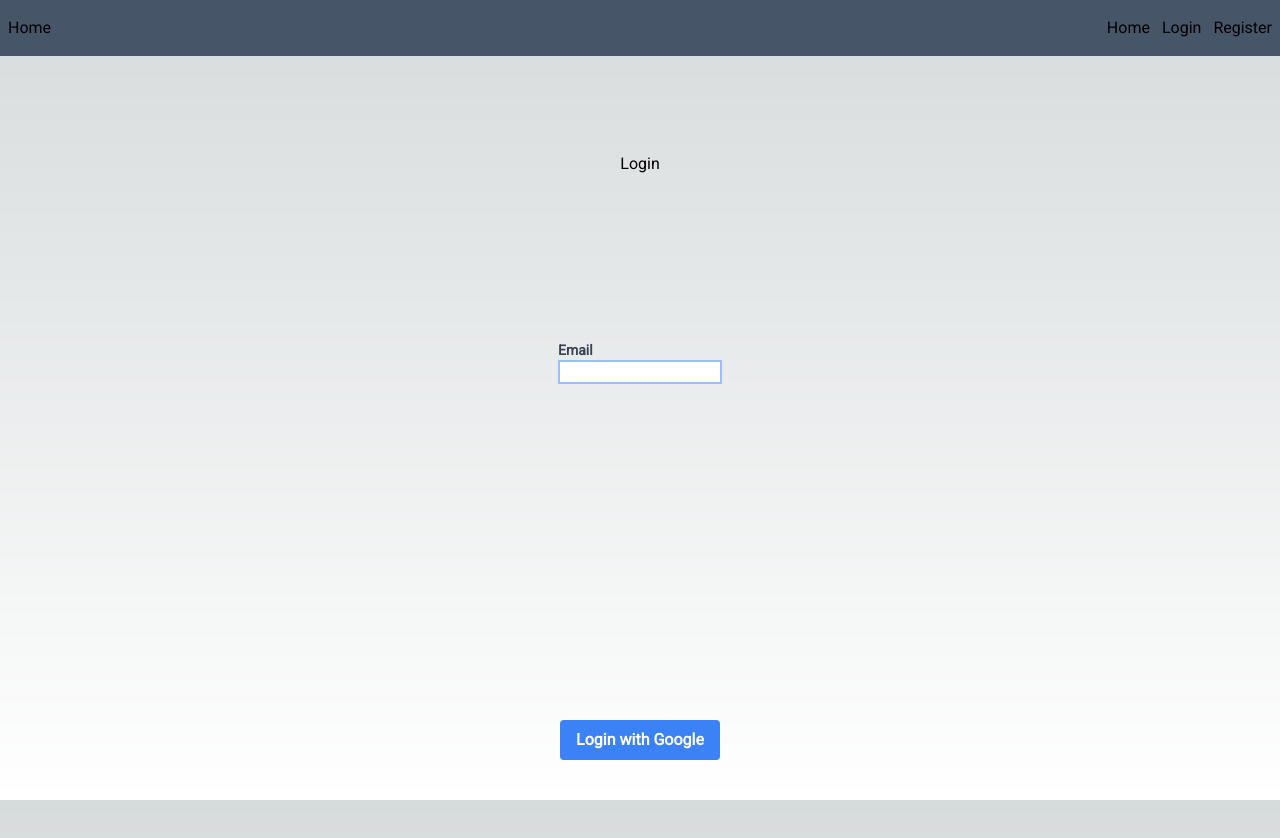
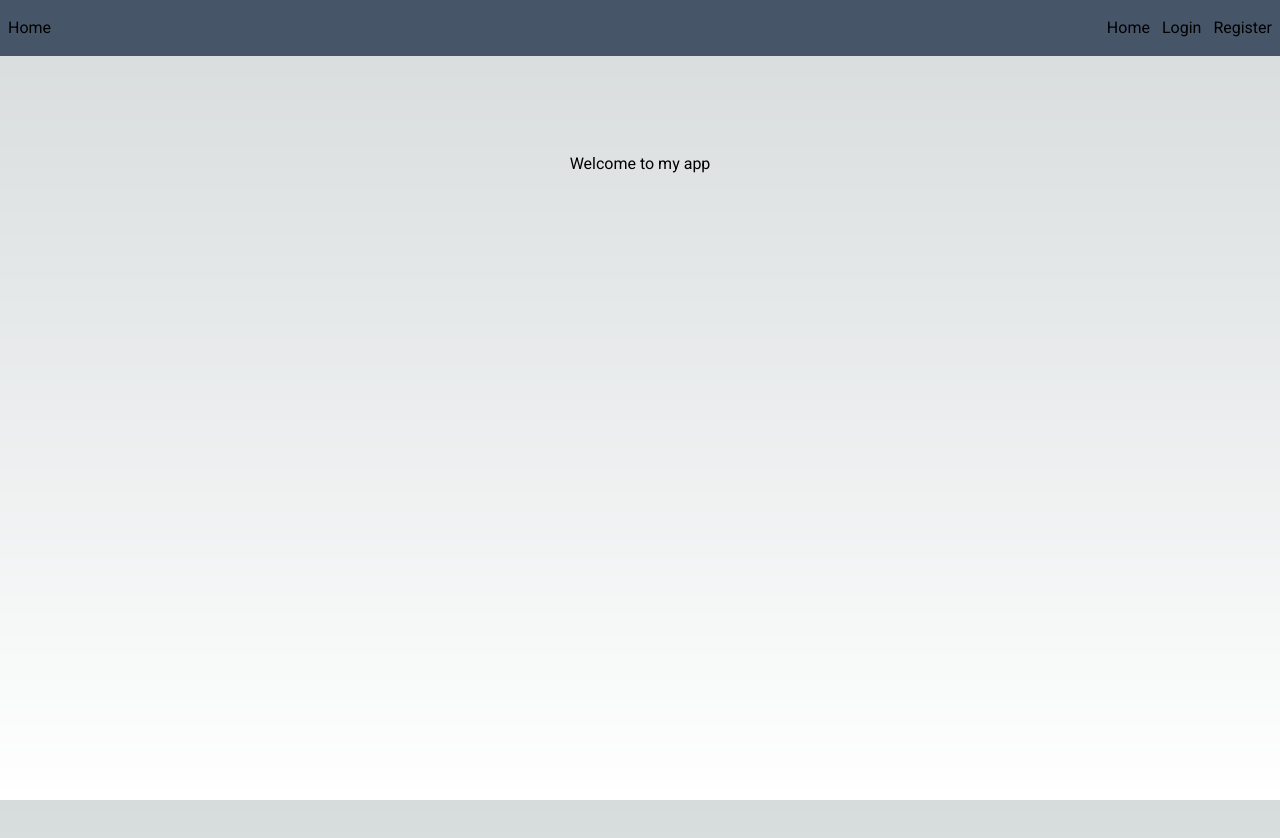
Before and after one commit to Lautaro124/checking_api, a Next.js app in the folder client/: page / in a window 1280 px wide. Shown: the top 838 px of the page. Built offline with nearby package versions, Linux system fonts and the light colour scheme.

Commit message:
Out firebase

```diff
--- a/client/src/app/page.tsx
+++ b/client/src/app/page.tsx
@@ -1,43 +1,10 @@
 'use client'
-import { GoogleAuthProvider, signInWithPopup } from 'firebase/auth'
-import InpitWithLabel from '~/components/molecules/inputWithLabel'
-import { auth } from '~/config/firebase'
+import Title from '~/components/atoms/title'
 
 export default function Home() {
-  const provider = new GoogleAuthProvider()
-
-  const loginWihtGoogle = () => {
-    signInWithPopup(auth, provider)
-      .then((result) => {
-        const credential = GoogleAuthProvider.credentialFromResult(result)
-        const token = credential?.idToken
-        console.log(token)
-        console.log(credential)
-        console.log(result)
-
-        void fetch(`http://localhost/auth/sociaLogin?token=${result.user.uid ?? ''}`, {
-          method: 'POST',
-          headers: {
-            'Content-Type': 'application/json',
-            Authorization: `Bearer ${result.user.uid ?? ''}}`
-          }
-        })
-      })
-      .catch((error) => {
-        console.log(error)
-      })
-  }
-
   return (
     <main className="flex min-h-screen flex-col items-center justify-between p-24">
-      <h1>Login</h1>
-      <InpitWithLabel label='Email' id='Email' type='email' />
-      <button
-        className="bg-blue-500 hover:bg-blue-700 text-white font-bold py-2 px-4 rounded"
-        onClick={loginWihtGoogle}
-      >
-        Login with Google
-      </button>
+      <Title text='Welcome to my app' />
     </main>
   )
 }
--- a/client/src/config/firebase.ts
+++ /dev/null
@@ -1,17 +0,0 @@
-import { initializeApp } from 'firebase/app'
-import { getAuth } from 'firebase/auth'
-
-const firebaseConfig = {
-  apiKey: "AIzaSyDfmX52xqH8uBprKf2IOO-caZ6efu0yt_M",
-  authDomain: "gestion-9cc7c.firebaseapp.com",
-  projectId: "gestion-9cc7c",
-  storageBucket: "gestion-9cc7c.appspot.com",
-  messagingSenderId: "353838279993",
-  appId: "1:353838279993:web:51beb1761f5b91310ecce8",
-  measurementId: "G-ZCDN2CYKW2"
-}
-
-const app = initializeApp(firebaseConfig)
-export const auth = getAuth(app)
-
-export default app
```
